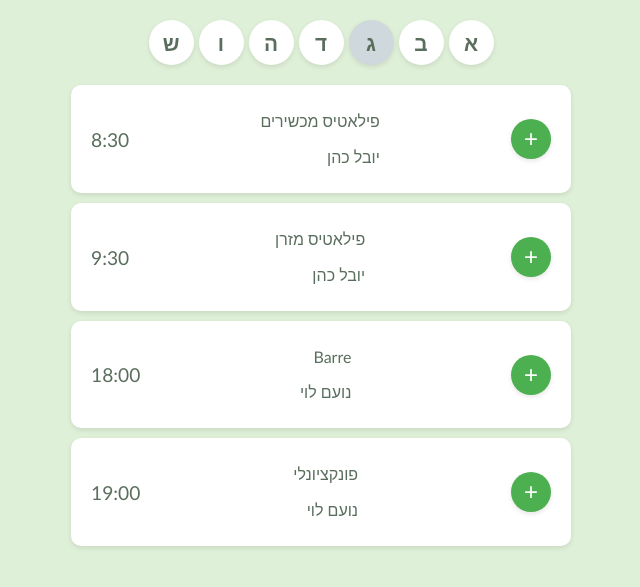
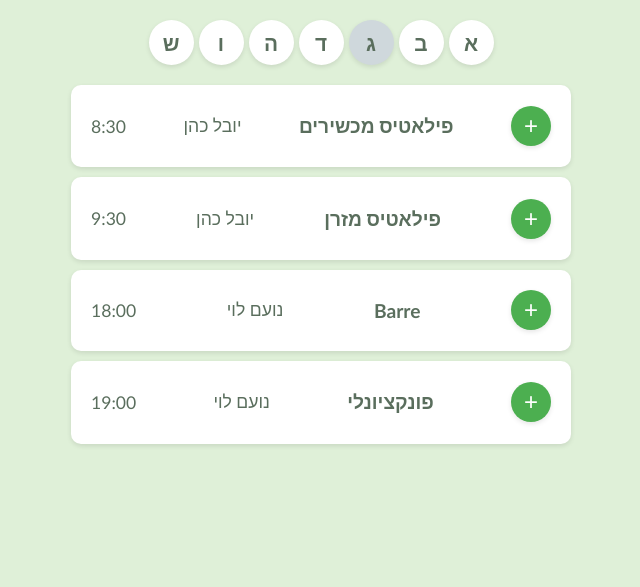
Before and after one commit to AdiCohenTzedek/group6, a Flask app: page /choose_workout in a window 1280 px wide. Shown: the part 111-698 px from the top of the page, without its empty margins (319-959 px from the left). Run offline with Flask 3, Linux system fonts and the light colour scheme.

Commit message:
changes in trainer and others, from ariel

```diff
--- a/pages/about_us/static/css/about_us.css
+++ b/pages/about_us/static/css/about_us.css
@@ -57,9 +57,9 @@ header h1 {
 .side-image {
     position: fixed;
     width: 15%;
-    min-width: 150px; /* Minimum width to ensure visibility */
-    max-width: 300px; /* Maximum width to avoid overly large images */
-    top: 50%;
+    min-width: 150px;
+    max-width: 300px;
+    top: 55%;
     transform: translateY(-50%);
 }
 
--- a/pages/choose_workout/choose_workout.py
+++ b/pages/choose_workout/choose_workout.py
@@ -2,7 +2,6 @@ from flask import Blueprint, render_template, session, request, jsonify
 from connector_DB import workouts_registration_col, workouts_col
 
 
-# יצירת Blueprint
 choose_workout = Blueprint(
     'choose_workout',
     __name__,
@@ -11,14 +10,11 @@ choose_workout = Blueprint(
     template_folder='templates'
 )
 
-# Route להצגת דף בחירת האימון
 @choose_workout.route('/choose_workout')
 def choose_workout_func():
     print("Session Data:", session)
     return render_template('choose_workout.html')
 
-# Route לרישום אימון שנבחר
-@choose_workout.route('/register_workout', methods=['POST'])
 @choose_workout.route('/register_workout', methods=['POST'])
 def register_workout():
     if 'username' not in session:
@@ -28,13 +24,12 @@ def register_workout():
     if not data:
         return jsonify({"error": "נתונים חסרים"}), 400
 
-    # שליפת פרטי ההרשמה מהבקשה
-    email = session['username']  # לוקח את המייל מה-Session
+
+    email = session['username']
     workout_type = data.get("workout_type")
     trainer = data.get("trainer")
     time = data.get("time")
     day = data.get("day")
-
 
     existing_registration = workouts_registration_col.find_one({
         "email": email,
--- a/pages/choose_workout/static/css/choose_workout.css
+++ b/pages/choose_workout/static/css/choose_workout.css
@@ -1,4 +1,3 @@
-
 body {
     font-family: 'Calibri', Arial, sans-serif;
     margin: 0;
@@ -100,8 +99,17 @@ header h1 {
     background-color: #45a049;
 }
 
+.workout-name {
+    font-size: 1.2em;
+    font-weight: bold;
+}
+
+.trainer-info {
+    font-size: 1.1em;
+}
+
 .time {
-    font-size: 1.2em;
+    font-size: 1.1em;
     color: #5a6e5d;
 }
 
--- a/pages/choose_workout/static/js/choose_workout.js
+++ b/pages/choose_workout/static/js/choose_workout.js
@@ -1,31 +1,23 @@
 document.addEventListener('DOMContentLoaded', () => {
-  // הרשמה לאימון (קיים כבר)
   const addButtons = document.querySelectorAll('.workout-list .add-button');
   addButtons.forEach(button => {
     button.addEventListener('click', function () {
 
       document.querySelectorAll('.workout-item.selected').forEach(item => item.classList.remove('selected'));
 
-      // בחירת אימון
+
       const workoutItem = this.closest('.workout-item');
-      // workoutItem.classList.add('selected'); // לא בטוחה האם רוצה
-
-      const workoutInfo = workoutItem.querySelector('.workout-info').textContent.trim();
-      const trainerName = workoutItem.querySelector('.trainer').textContent.trim();
+      const workoutName = workoutItem.querySelector('.workout-name p').textContent.trim(); // תיקון שם המחלקה
+      const trainerName = workoutItem.querySelector('.trainer-info .trainer').textContent.trim(); // תיקון שם המחלקה
       const time = workoutItem.querySelector('.time').textContent.trim();
       const day = document.querySelector('.weekdays .highlighted').textContent.trim();
 
-      // הודעת אישור
-      if (confirm(`נבחר אימון: ${workoutInfo}\nשעה: ${time}\nלאשר את הבחירה?`)) {
-
-        // שליחת האימון לשרת
+      if (confirm(`נבחר אימון: ${workoutName}\nמאמן: ${trainerName}\nשעה: ${time}\nלאשר את הבחירה?`)) {
         fetch('/register_workout', {
           method: 'POST',
-          headers: {
-            'Content-Type': 'application/json'
-          },
+          headers: { 'Content-Type': 'application/json' },
           body: JSON.stringify({
-            workout_type: workoutInfo,
+            workout_type: workoutName,
             trainer: trainerName,
             time: time,
             day: day
--- a/pages/choose_workout/templates/choose_workout.html
+++ b/pages/choose_workout/templates/choose_workout.html
@@ -27,8 +27,10 @@
                 <div class="button-group">
                     <button class="add-button">+</button>
                 </div>
-                <div class="workout-info">
+                <div class="workout-name">
                     <p>פילאטיס מכשירים</p>
+                </div>
+                <div class="trainer-info">
                     <p class="trainer">יובל כהן</p>
                 </div>
                 <span class="time">8:30</span>
@@ -37,8 +39,10 @@
                 <div class="button-group">
                     <button class="add-button">+</button>
                 </div>
-                <div class="workout-info">
+                <div class="workout-name">
                     <p>פילאטיס מזרן</p>
+                </div>
+                <div class="trainer-info">
                     <p class="trainer">יובל כהן</p>
                 </div>
                 <span class="time">9:30</span>
@@ -47,8 +51,10 @@
                 <div class="button-group">
                     <button class="add-button">+</button>
                 </div>
-                <div class="workout-info">
+                <div class="workout-name">
                     <p>Barre</p>
+                </div>
+                <div class="trainer-info">
                     <p class="trainer">נועם לוי</p>
                 </div>
                 <span class="time">18:00</span>
@@ -57,8 +63,10 @@
                 <div class="button-group">
                     <button class="add-button">+</button>
                 </div>
-                <div class="workout-info">
+                <div class="workout-name">
                     <p>פונקציונלי</p>
+                </div>
+                <div class="trainer-info">
                     <p class="trainer">נועם לוי</p>
                 </div>
                 <span class="time">19:00</span>
--- a/pages/my_workouts/templates/my_workouts.html
+++ b/pages/my_workouts/templates/my_workouts.html
@@ -25,6 +25,5 @@
         </div>
     </div>
 
-    <!-- חיבור לקובץ ה-JS -->
     <script src="{{ url_for('my_workouts.static', filename='js/my_workouts.js') }}"></script>
 {% endblock %}
```
Also changed, not shown: pages/home_page/static/css/home_page.css (+4 -8 lines), pages/my_workouts/my_workouts.py (+3 -6 lines).
